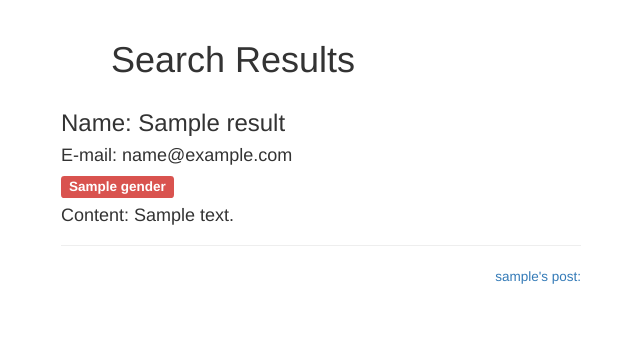
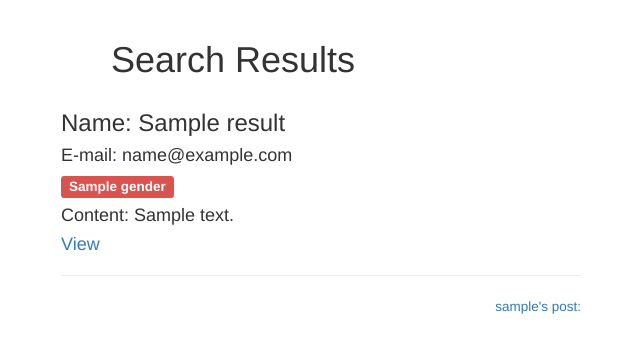
Before and after one commit to ucsb-cs48-w19/5pm-findtheroommate, a Flask app: template WebProject1/app/templates/results.html in a window 1280 px wide. Shown: the part 52-405 px from the top of the page, without its empty margins (39-679 px from the left). Run offline with Flask 2, Linux system fonts and the light colour scheme; the template is opened without the code that fills it: most values are stand-ins (such as "Sample title", 1, 10 or a date in 2020); some libraries are stand-ins or nearby versions.

Commit message:
Update results.html

```diff
--- a/WebProject1/app/templates/results.html
+++ b/WebProject1/app/templates/results.html
@@ -35,6 +35,7 @@
             <span class="label label-danger">{{result.gender}}</span>
         </h4>
         <h4>Content: {{result.body}}</h4>
+	<h4><a href="{{ url_for('view_post', id=result.id) }}">View</a> </h4>
         <hr>
         <h4 align="right"><small> <a href="{{ url_for('user', username=result.author.username) }}"> {{ result.author.username }}'s post: </a> </small></h4>
         <br><br>
```
